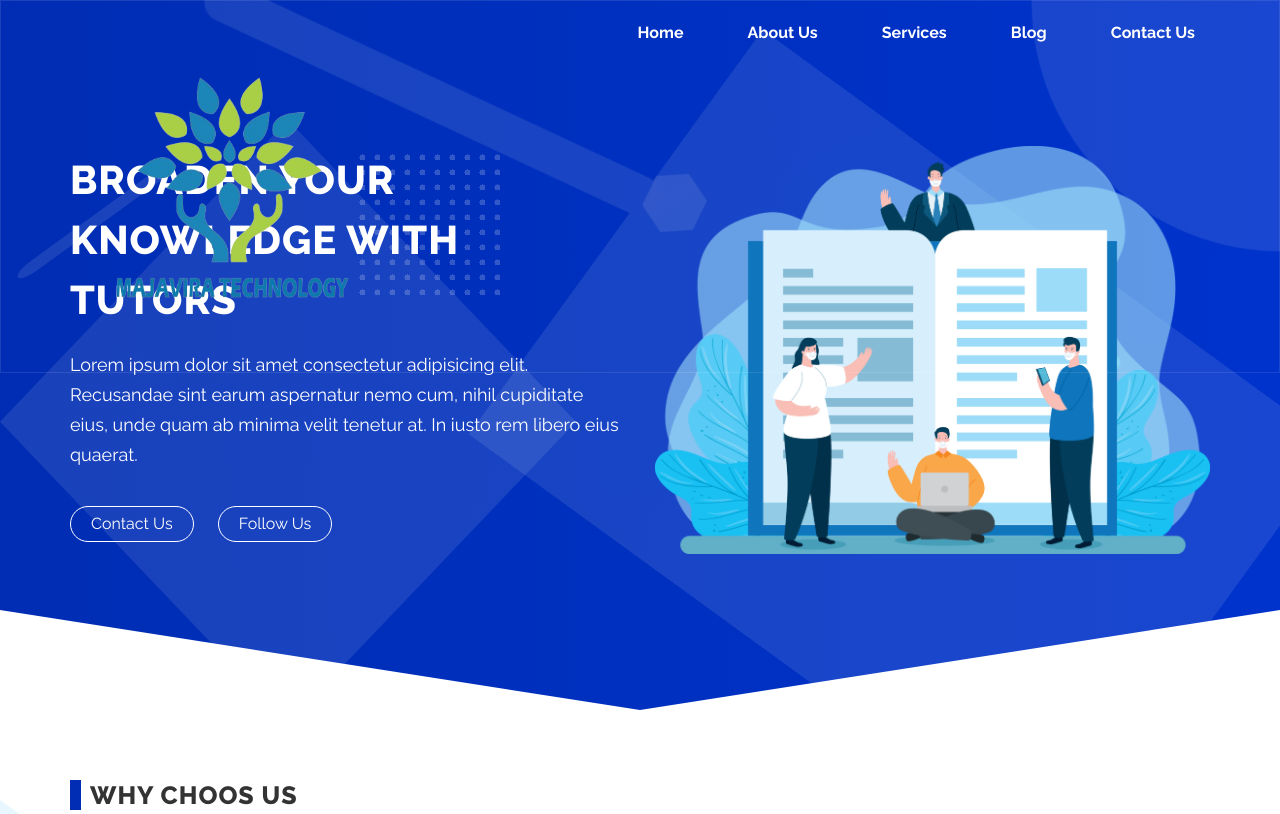
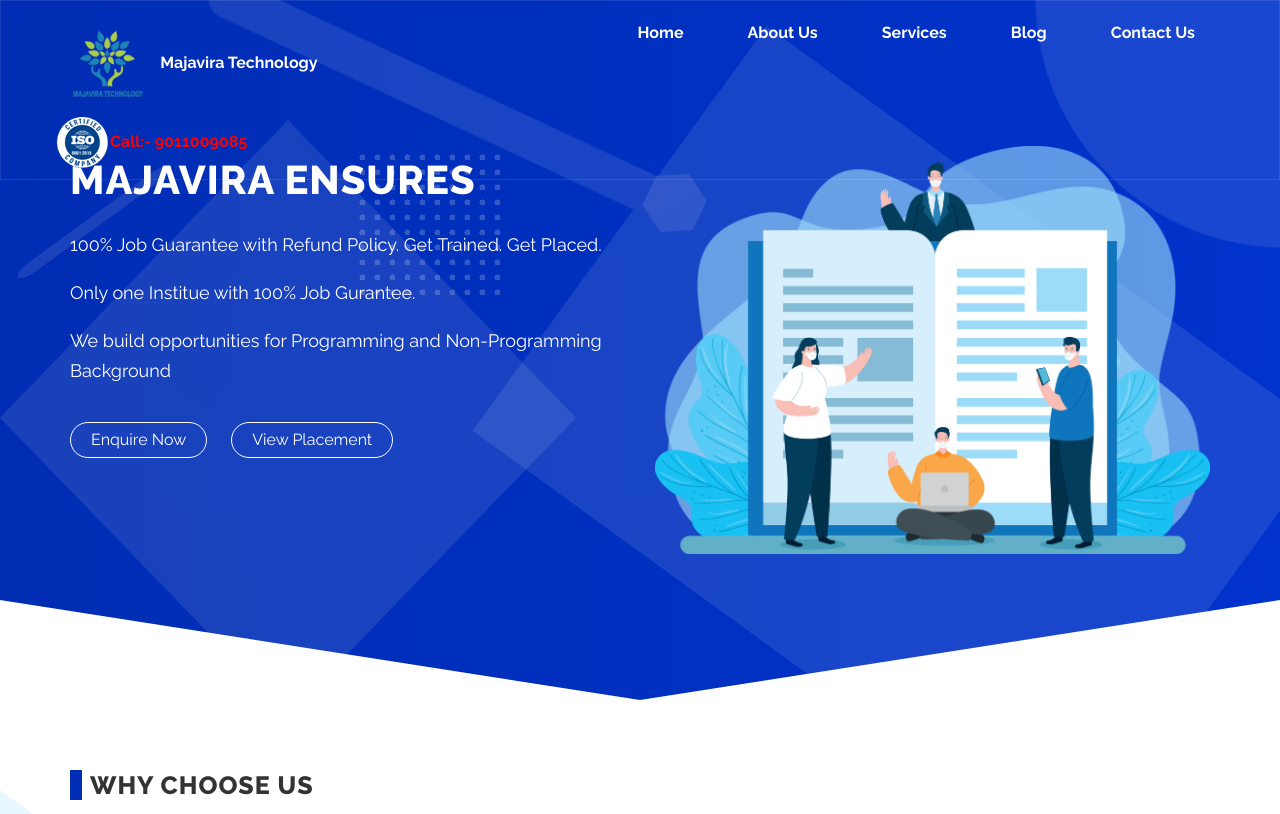
Before and after one commit to AshishDugarJain/Majavira, a plain HTML site: page index.html in a window 1280 px wide. Shown: the top 814 px of the page. Drawn offline with Linux system fonts and the light colour scheme.

Commit message:
self
self

```diff
--- a/assets/scss/component/home/header.scss
+++ b/assets/scss/component/home/header.scss
@@ -95,9 +95,6 @@ header{
         }
 
         .menu-items{
-            width:70%;
-            flex:1 1 70%;
-            max-width:70%;
             position: relative;
             align-items:center;
             justify-content:flex-end;
--- a/index.html
+++ b/index.html
@@ -4,7 +4,7 @@
 <head>
     <meta charset="utf-8">
     <meta name="viewport" content="width=device-width, initial-scale=1, shrink-to-fit=no">
-    <title>School</title>
+    <title>Majavira IT</title>
     <link rel="stylesheet" href="assets/css/bootstrap.min.css">
     <link rel="stylesheet" href="assets/css/all.min.css">
     <link rel="stylesheet" href="assets/css/plugins/owl.carousel.css">
@@ -22,7 +22,7 @@
                             <div class="menu-hamburger"></div>
                         </div>
                         <div class="logo">
-                            <img src="assets/images/logo-01.png">
+                            <img style="max-width: 30%" src="assets/images/logo-01.png"><label class="content" style="color: white;font-weight: bold;">Majavira Technology</label>
                         </div>
                         <div class="menu-items">
                             <div class="menu">
@@ -32,8 +32,13 @@
                                     <li><a href="services.html">Services</a></li>
                                     <li><a href="blog.html">Blog</a></li>
                                     <li><a href="contact-us.html">Contact Us</a></li>
+
                                 </ul>
                             </div>
+
+                        </div>
+                <div >
+                            <img style="max-width: 30%" src="assets/images/iso.png"><label class="content" style="color: red;font-weight: bold;">Call:- 9011009085</label>
                         </div>
                     </div>
                 </div>
@@ -75,14 +80,14 @@
                     <div class="main-wrapper">
                         <div class="sub-wrapper-01">
                             <div class="content">
-                                <h1>BROADEN YOUR KNOWLEDGE WITH TUTORS</h1>
-                                <p>Lorem ipsum dolor sit amet consectetur adipisicing elit.
-                                    Recusandae sint earum aspernatur nemo cum, nihil cupiditate eius, unde quam ab minima velit
-                                    tenetur at. In iusto rem libero eius quaerat.</p>
+                                <h1>Majavira Ensures</h1>
+                                <p>100% Job Guarantee with Refund Policy. Get Trained. Get Placed.</p>
+                                <p>Only one Institue with 100% Job Gurantee.</p>
+                                <p>We build opportunities for Programming and Non-Programming Background </p>
                                 <div class="btn-01">
                                     <ul>
-                                        <li><a href="#">Contact Us</a></li>
-                                        <li><a href="#">Follow Us</a></li>
+                                        <li><a href="#">Enquire Now</a></li>
+                                        <li><a href="#">View Placement</a></li>
                                     </ul>
                                 </div>
                             </div>
@@ -105,7 +110,7 @@
             <div class="container">
                 <div class="row">
                     <div class="heading">
-                        <h2>WHY CHOOS US</h2>
+                        <h2>WHY CHOOSE US</h2>
                     </div>
                 </div>
                 <div class="row">
@@ -660,7 +665,7 @@
             <div class="row">
                 <div class="col-lg-3 col-md-3 col-6">
                     <div class="_kl_de_w">
-                        <h3>Smart Group</h3>
+                        <h3>Majavira IT</h3>
                         <p>ipsum dolor sit amet, Excepteur sint occaecat cupidatat non
                             proident, sunt in culpa qui officia deserunt mollit anim id est laborum.</p>
                     </div>
```
Also changed, not shown: assets/images/iso.png (added).
